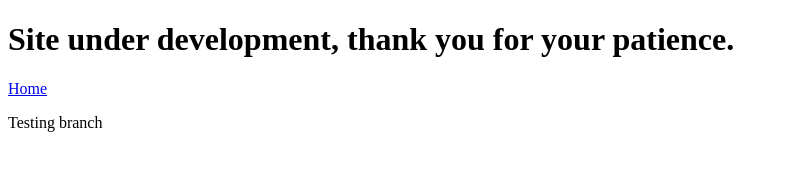
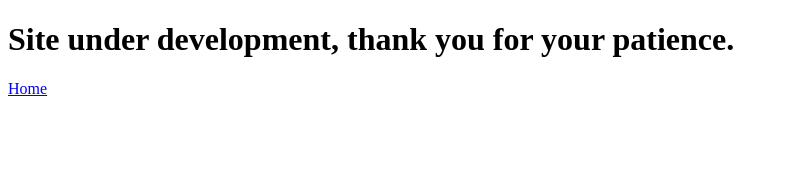
Before and after one commit to Astraisaria/Astraisaria.github.io, a plain HTML site: page narendra.html in a window 1280 px wide. Shown: the whole page, without its empty margins (0-788 px from the left). Drawn offline with Linux system fonts and the light colour scheme.

Commit message:
Test on branch concluded

```diff
--- a/narendra.html
+++ b/narendra.html
@@ -6,6 +6,5 @@
     <body>
         <h1>Site under development, thank you for your patience.</h1>
         <a href = "index.html">Home</a>
-        <p>Testing branch</p>
     </body>
 </html>
```
